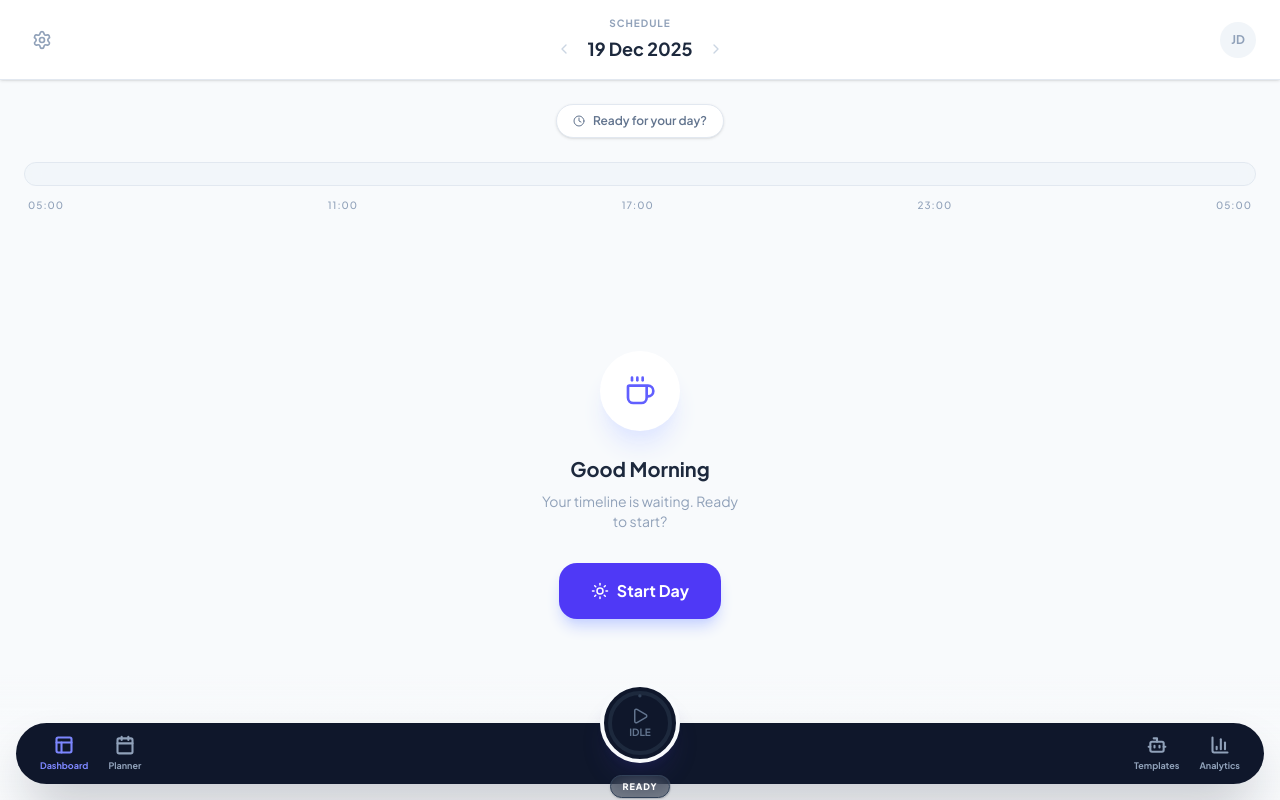
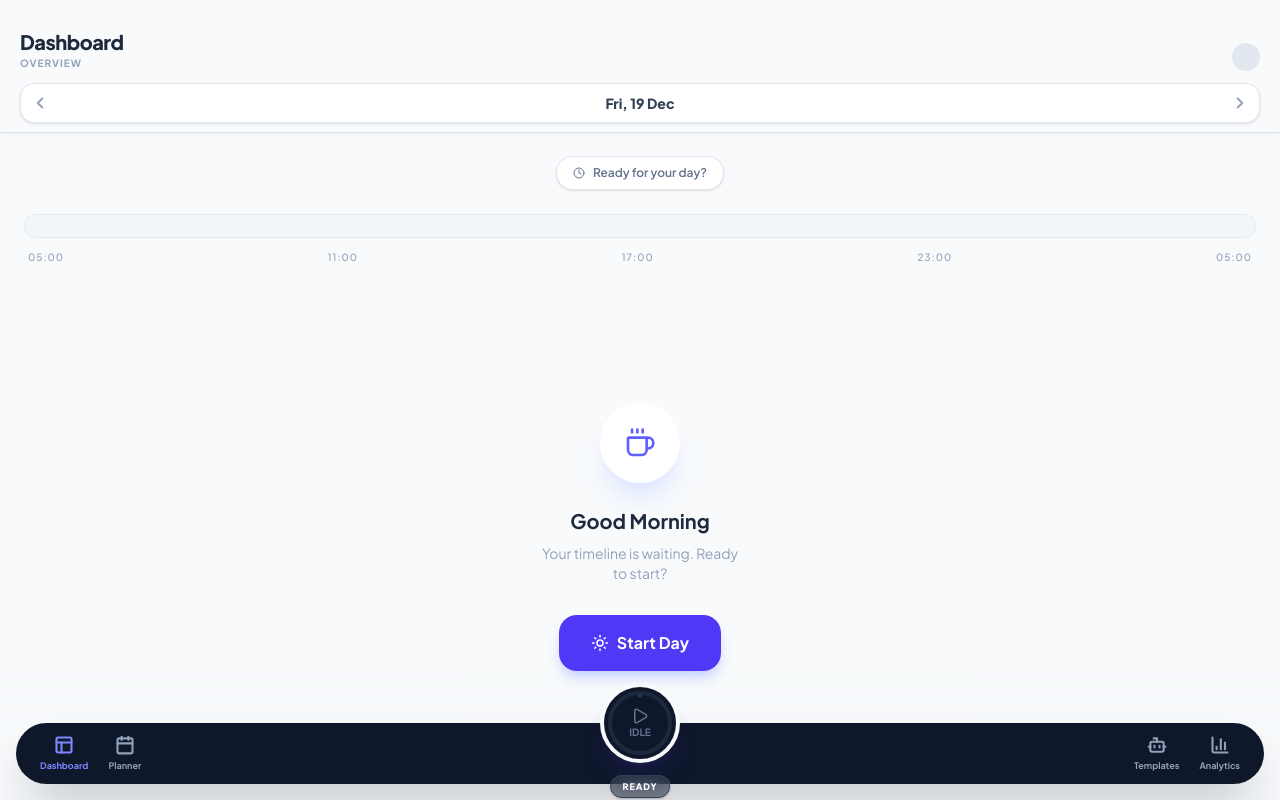
Before and after one commit to kysing02/integrity-app, a Next.js app: page / in a window 1280 px wide. Built offline with nearby package versions, Linux system fonts and the light colour scheme; no server answers; the database is empty.

Commit message:
UI Improve for dashboard header

```diff
--- a/src/app/page.tsx
+++ b/src/app/page.tsx
@@ -37,6 +37,7 @@ export default function Dashboard() {
         viewDate={state.viewDate}
         onPrevDay={() => actions.navigateDay(-1)}
         onNextDay={() => actions.navigateDay(1)}
+        onJumpToToday={actions.goToToday}
       />
 
       {/* 2. GLOBAL MODALS */}
--- a/src/components/dashboard/DashboardHeader.tsx
+++ b/src/components/dashboard/DashboardHeader.tsx
@@ -1,5 +1,7 @@
+"use client";
+
 import React from 'react';
-import { Settings, ChevronLeft, ChevronRight, Save } from 'lucide-react';
+import { ChevronLeft, ChevronRight, RotateCcw } from 'lucide-react';
 
 interface DashboardHeaderProps {
   hasSchedule: boolean;
@@ -7,60 +9,96 @@ interface DashboardHeaderProps {
   isEditing: boolean;
   isEditingActions: boolean;
   onFinishEdit: () => void;
-
-  // NEW PROPS
   viewDate: Date;
   onPrevDay: () => void;
   onNextDay: () => void;
+  onJumpToToday: () => void;
 }
 
 const DashboardHeader = ({
-  hasSchedule, isPast, isEditing, isEditingActions, onFinishEdit,
-  viewDate, onPrevDay, onNextDay
+  hasSchedule,
+  isPast,
+  isEditing,
+  isEditingActions,
+  onFinishEdit,
+  viewDate,
+  onPrevDay,
+  onNextDay,
+  onJumpToToday
 }: DashboardHeaderProps) => {
 
-  // Format: "20 Dec 2025"
-  const dateStr = viewDate.toLocaleDateString('en-GB', {
-    day: 'numeric', month: 'short', year: 'numeric'
-  });
-
-  // Check if "Today" to maybe disable 'Next' (Optional, but let's allow future planning)
-  // const isToday = new Date().toDateString() === viewDate.toDateString();
+  const isToday = (() => {
+    const today = new Date();
+    if (today.getHours() < 5) today.setDate(today.getDate() - 1);
+    return today.toDateString() === viewDate.toDateString();
+  })();
 
   return (
-    <header className="px-6 py-4 bg-white border-b border-slate-200 shadow-sm sticky top-0 z-30 flex justify-between items-center shrink-0">
-      <button className="p-2 hover:bg-slate-50 rounded-full transition-colors">
-        <Settings size={20} className="text-slate-400" />
-      </button>
+    <div className="flex-none px-5 pt-8 pb-2 bg-slate-50/95 backdrop-blur-md z-20 sticky top-0 transition-all duration-300 shadow-sm border-b border-slate-100/50">
 
-      <div className="text-center select-none">
-        <h1 className="text-[10px] font-bold text-slate-400 uppercase tracking-widest mb-1">Schedule</h1>
-        <div className="flex items-center gap-2">
-          <button onClick={onPrevDay} className="p-1 hover:bg-slate-100 rounded-full transition-colors">
-            <ChevronLeft size={16} className="text-slate-300 cursor-pointer hover:text-indigo-600" />
+      {/* 1. TOP ROW: Title & Edit Controls (Compact) */}
+      <div className="flex justify-between items-end mb-3">
+        <div>
+          <h1 className="text-xl font-black text-slate-800 tracking-tight leading-none">
+            {isEditing || isEditingActions ? 'Editing Mode' : 'Dashboard'}
+          </h1>
+          <p className="text-[10px] font-bold text-slate-400 uppercase tracking-widest mt-1">
+            {isEditing || isEditingActions ? 'Customize your day' : 'Overview'}
+          </p>
+        </div>
+
+        {/* Edit / Done Button */}
+        {(isEditing || isEditingActions) ? (
+          <button
+            onClick={onFinishEdit}
+            className="bg-emerald-500 text-white px-4 py-1.5 rounded-full text-[10px] font-bold shadow-md shadow-emerald-200 active:scale-95 transition-all"
+          >
+            Done
           </button>
-
-          <span className="text-lg font-bold text-slate-800 w-28 block">{dateStr}</span>
-
-          <button onClick={onNextDay} className="p-1 hover:bg-slate-100 rounded-full transition-colors">
-             <ChevronRight size={16} className="text-slate-300 cursor-pointer hover:text-indigo-600" />
-          </button>
-        </div>
+        ) : (
+          <div className="w-7 h-7 rounded-full bg-slate-200" />
+        )}
       </div>
 
-      <div className="w-9 flex justify-end">
-        {(isEditing || isEditingActions) ? (
-            <button
-              onClick={onFinishEdit}
-              className="p-2 bg-indigo-600 text-white rounded-full hover:bg-indigo-700 transition-all shadow-md shadow-indigo-200"
-            >
-              <Save size={16} />
-            </button>
-        ) : (
-            <div className="w-9 h-9 bg-slate-100 rounded-full flex items-center justify-center text-xs font-bold text-slate-400">JD</div>
-        )}
+      {/* 2. DATE NAVIGATION ROW (Slimmer) */}
+      <div className="flex items-center justify-between bg-white p-0.5 rounded-xl shadow-sm border border-slate-200">
+
+        {/* Prev Arrow */}
+        <button
+          onClick={onPrevDay}
+          className="p-2 rounded-lg hover:bg-slate-50 text-slate-400 hover:text-slate-600 active:scale-95 transition-all"
+        >
+          <ChevronLeft size={18} strokeWidth={2.5} />
+        </button>
+
+        {/* Date Display */}
+        <div className="flex flex-col items-center cursor-default group relative">
+
+           <span className="text-sm font-extrabold text-slate-700">
+             {viewDate.toLocaleDateString('en-GB', { weekday: 'short', day: 'numeric', month: 'short' })}
+           </span>
+
+           {/* Jump to Today */}
+           {!isToday && (
+             <button
+               onClick={onJumpToToday}
+               className="absolute -right-8 top-1/2 -translate-y-1/2 p-1 text-indigo-500 hover:bg-indigo-50 rounded-full transition-all animate-in fade-in zoom-in-75 duration-300"
+               title="Jump to Today"
+             >
+               <RotateCcw size={12} strokeWidth={3} />
+             </button>
+           )}
+        </div>
+
+        {/* Next Arrow */}
+        <button
+          onClick={onNextDay}
+          className="p-2 rounded-lg hover:bg-slate-50 text-slate-400 hover:text-slate-600 active:scale-95 transition-all"
+        >
+          <ChevronRight size={18} strokeWidth={2.5} />
+        </button>
       </div>
-    </header>
+    </div>
   );
 };
 
```
